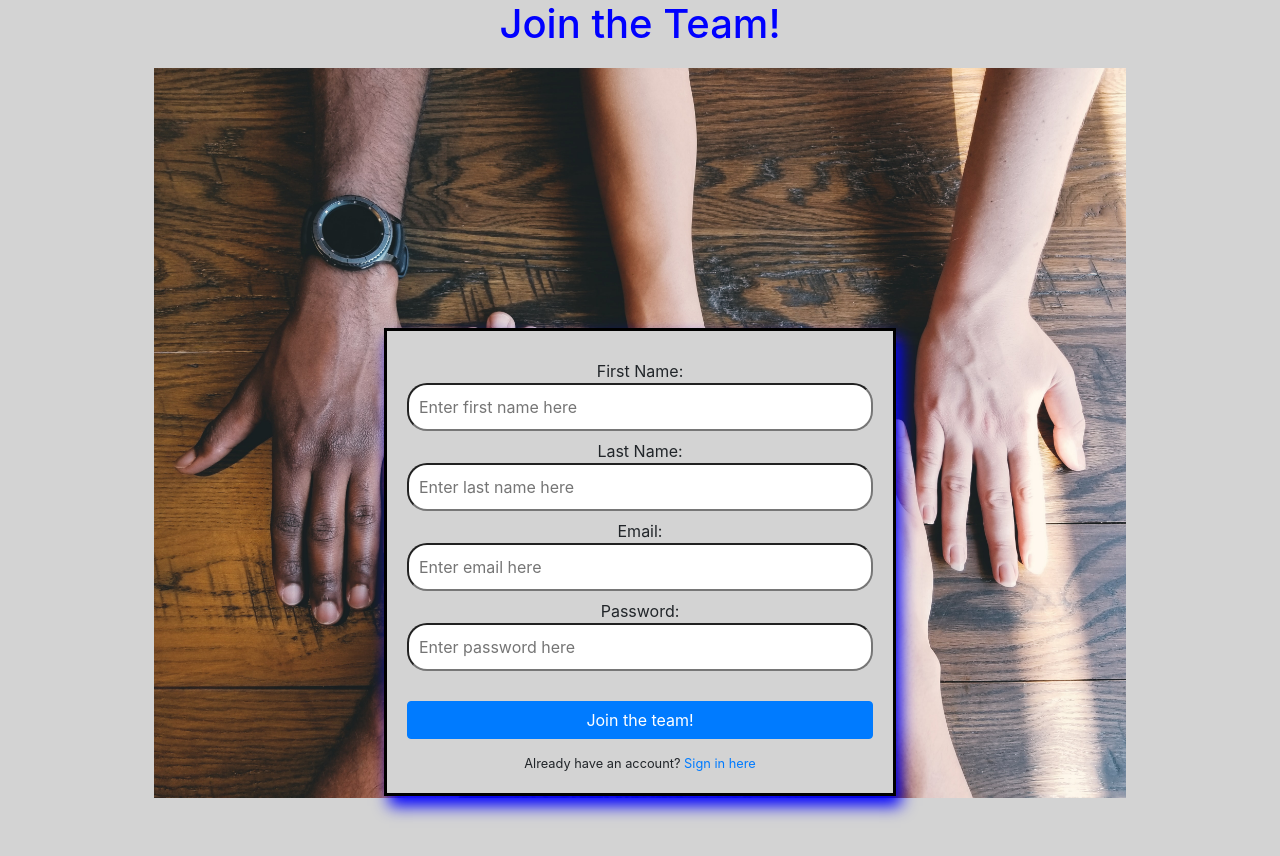
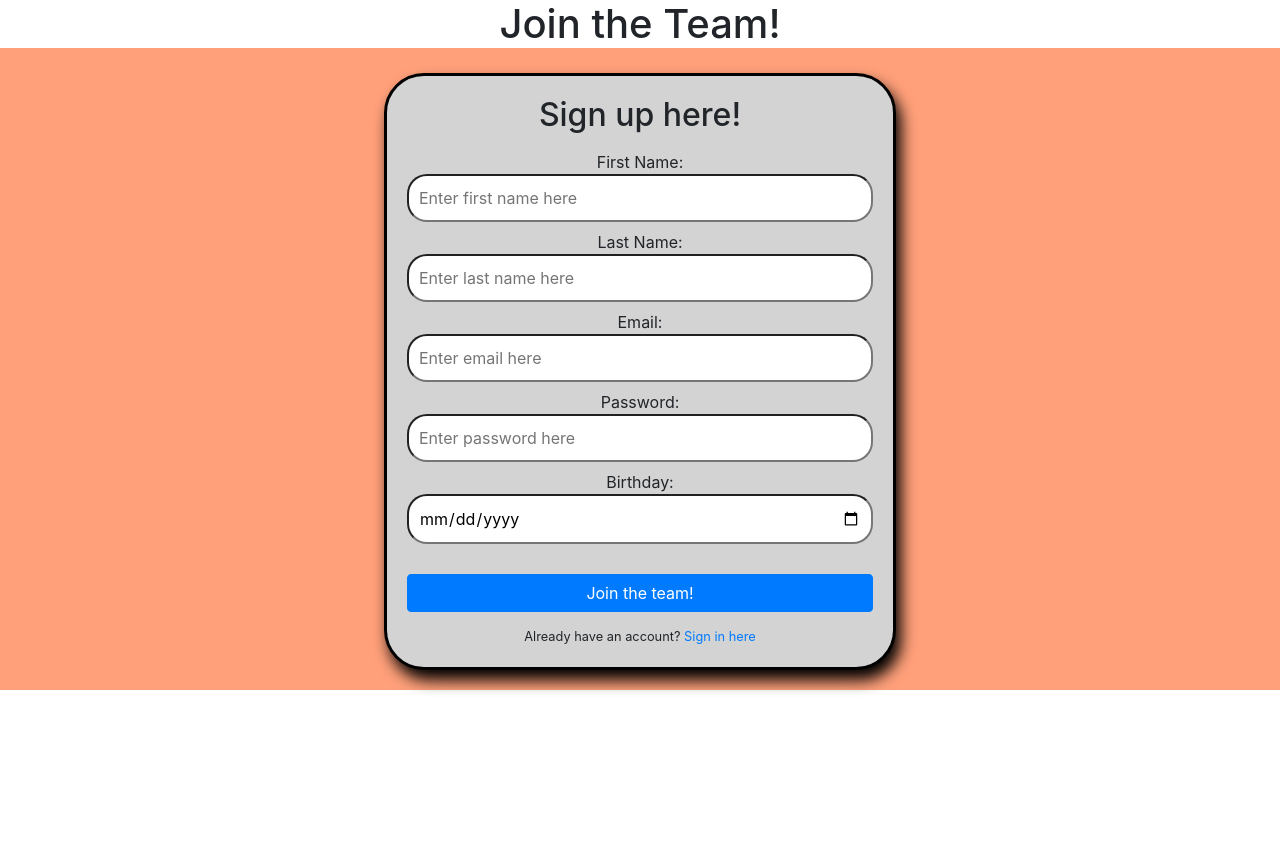
Before and after one commit to co-make-1/front-end, a React (Create React App) app: page /signup in a window 1280 px wide. Shown: the top 856 px of the page. After the commit the page ends 800 px from the top, so only its background shows below. Built offline with nearby package versions, Linux system fonts and the light colour scheme.

Commit message:
added border radius on form background to light salmon

```diff
--- a/src/components/authentication/Signup.js
+++ b/src/components/authentication/Signup.js
@@ -12,12 +12,10 @@ const Signup = ({ values, errors, touched }) => {
 
     return (
 <div className="page_container">
-    <h1>Join the Team!</h1>
-    <div className="img_holder">
-        <img src={Hero}/>
-    </div>
+    <h1><span>Join the Team!</span></h1>
         <div className="form_container">
-            <Form className="form">
+           <Form className="form">
+                <h2>Sign up here! </h2>
                 <label htmlFor="fname" /> First Name: {" "}
                 <Field
                 id="fname"
@@ -54,6 +52,13 @@ const Signup = ({ values, errors, touched }) => {
                 />
                 {touched.password && errors.password && (<p>{errors.password}</p>)}
 
+                <label htmlFor="birthday"/> Birthday: {" "}
+                <Field
+                id="birthday"
+                name="birthday"
+                type="date"
+                />
+
                 <Button type="submit" className="submit_button" color="primary">Join the team!</Button>{' '}
                 <small>Already have an account? <Link to="./login">Sign in here</Link></small>
             </Form>
@@ -73,9 +78,9 @@ const FormikSignup = withFormik({
 
 
     validationSchema: Yup.object().shape({
-        email: Yup.string().email("Please enter a valid email").required("Email required"),
+        email: Yup.string().email("Please enter a valid email").required("Please enter your email"),
         fname: Yup.string().required("Please enter your first name"),
-        password: Yup.string().max(12, "The maximum amount of characters allowed is 12").min(8,"Minimum characters allowed is 8"),
+        password: Yup.string().max(12, "The maximum amount of characters allowed is 12").min(8,"Minimum characters allowed is 8").required(),
     }),
 
     handleSubmit (values, {resetForm}) {
--- a/src/components/authentication/signup.css
+++ b/src/components/authentication/signup.css
@@ -5,7 +5,10 @@
     border:black solid 3px;
     background-color: lightgrey;
     padding: 20px;
-    box-shadow: 5px 10px 15px blue ;
+    box-shadow: 5px 10px 15px black ;
+    border-radius: 40px;
+    margin-bottom: 20px;
+    margin-top: 17px;
 }
 
 
@@ -14,8 +17,6 @@
 display: flex;
 justify-content: center;
 width: 100%;
-position: relative;
-bottom: 90px;
 }
 
 
@@ -39,26 +40,20 @@ p{
 small {
     margin-top: 15px;
 }
-
-.img_holder{
-    width: 100%;
-    height: 40vh;
-}
-
 img {
     width: 76%;
-    position: relative;
-    bottom: 30px;
+
 }
 
 .page_container{
-    background-color: lightgrey;
+    background-color: lightsalmon;
 }
 
 h1{
-    margin-bottom: 50px;
+    background-color: white;
+
 }
 
-h1:hover {
-    color: blue;
+span:hover {
+    color:lightsalmon;
 }
```
